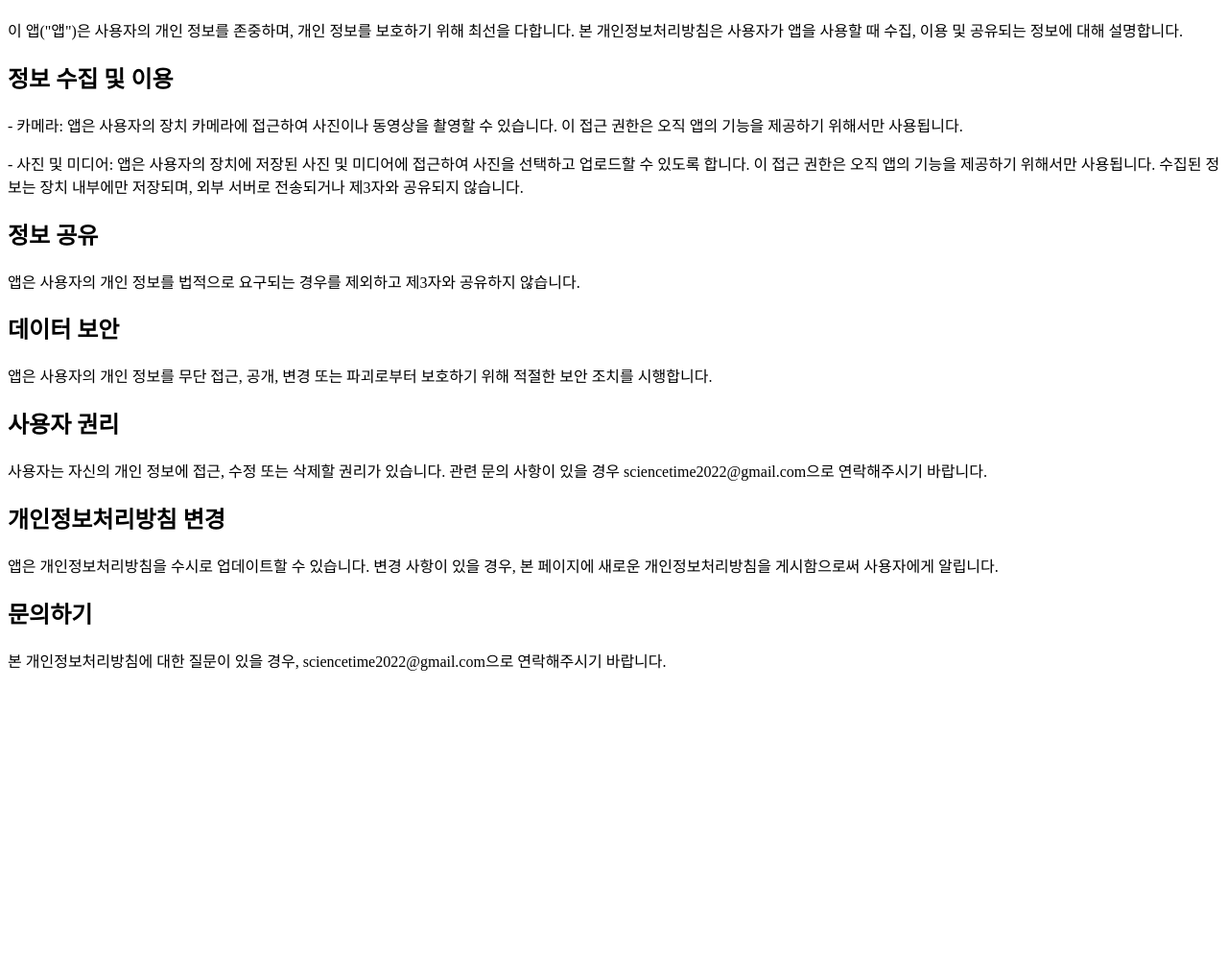
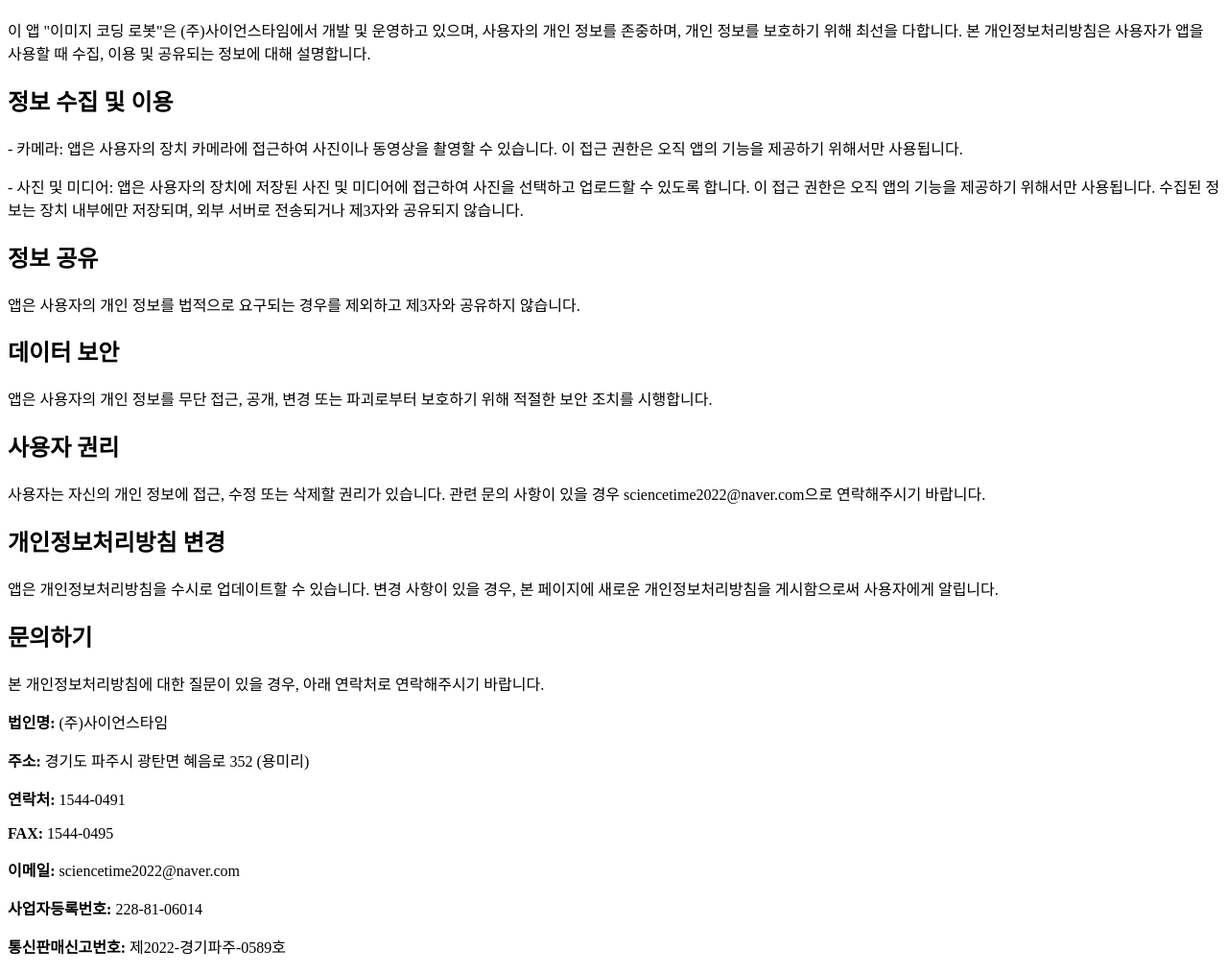
Before and after one commit to Jin-YJ/image-coding-bot-private-policy, a plain HTML site: page index.html in a window 1280 px wide. Shown: the part 70-1084 px from the top of the page at 96% size. Before the commit the page ends 800 px from the top, so only its background shows below. Drawn offline with Linux system fonts and the light colour scheme.

Commit message:
Update index.html

```diff
--- a/index.html
+++ b/index.html
@@ -7,7 +7,7 @@
 </head>
 <body>
     <h1>개인정보처리방침</h1>
-    <p>이 앱("앱")은 사용자의 개인 정보를 존중하며, 개인 정보를 보호하기 위해 최선을 다합니다. 본 개인정보처리방침은 사용자가 앱을 사용할 때 수집, 이용 및 공유되는 정보에 대해 설명합니다.</p>
+    <p>이 앱 "이미지 코딩 로봇"은 (주)사이언스타임에서 개발 및 운영하고 있으며, 사용자의 개인 정보를 존중하며, 개인 정보를 보호하기 위해 최선을 다합니다. 본 개인정보처리방침은 사용자가 앱을 사용할 때 수집, 이용 및 공유되는 정보에 대해 설명합니다.</p>
 
     <h2>정보 수집 및 이용</h2>
     <p>- 카메라: 앱은 사용자의 장치 카메라에 접근하여 사진이나 동영상을 촬영할 수 있습니다. 이 접근 권한은 오직 앱의 기능을 제공하기 위해서만 사용됩니다.</p>
@@ -20,12 +20,19 @@
     <p>앱은 사용자의 개인 정보를 무단 접근, 공개, 변경 또는 파괴로부터 보호하기 위해 적절한 보안 조치를 시행합니다.</p>
 
     <h2>사용자 권리</h2>
-    <p>사용자는 자신의 개인 정보에 접근, 수정 또는 삭제할 권리가 있습니다. 관련 문의 사항이 있을 경우 sciencetime2022@gmail.com으로 연락해주시기 바랍니다.</p>
+    <p>사용자는 자신의 개인 정보에 접근, 수정 또는 삭제할 권리가 있습니다. 관련 문의 사항이 있을 경우 sciencetime2022@naver.com으로 연락해주시기 바랍니다.</p>
 
     <h2>개인정보처리방침 변경</h2>
     <p>앱은 개인정보처리방침을 수시로 업데이트할 수 있습니다. 변경 사항이 있을 경우, 본 페이지에 새로운 개인정보처리방침을 게시함으로써 사용자에게 알립니다.</p>
 
     <h2>문의하기</h2>
-    <p>본 개인정보처리방침에 대한 질문이 있을 경우, sciencetime2022@gmail.com으로 연락해주시기 바랍니다.</p>
+    <p>본 개인정보처리방침에 대한 질문이 있을 경우, 아래 연락처로 연락해주시기 바랍니다.</p>
+    <p><strong>법인명:</strong> (주)사이언스타임</p>
+    <p><strong>주소:</strong> 경기도 파주시 광탄면 혜음로 352 (용미리)</p>
+    <p><strong>연락처:</strong> 1544-0491</p>
+    <p><strong>FAX:</strong> 1544-0495</p>
+    <p><strong>이메일:</strong> sciencetime2022@naver.com</p>
+    <p><strong>사업자등록번호:</strong> 228-81-06014</p>
+    <p><strong>통신판매신고번호:</strong> 제2022-경기파주-0589호</p>
 </body>
 </html>
```
